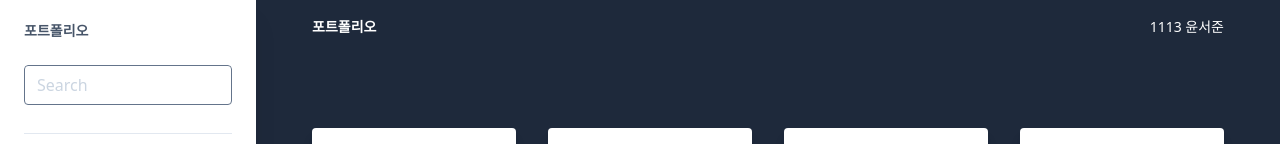
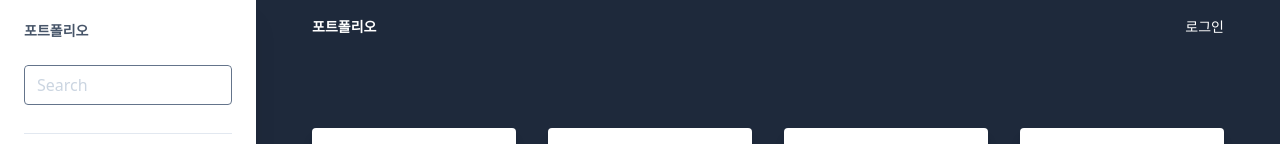
Before and after one commit to github-jademon/PortfolioChk, a Next.js app: page / in a window 1280 px wide. Shown: the top 144 px of the page. Built offline with nearby package versions, Linux system fonts and the light colour scheme.

Commit message:
sync api

```diff
--- a/components/Navbars/AdminNavbar.js
+++ b/components/Navbars/AdminNavbar.js
@@ -2,7 +2,13 @@ import React from "react";
 
 // import UserDropdown from "components/Dropdowns/UserDropdown.js";
 
-export default function Navbar({ userid, username }) {
+export default function Navbar({  username }) {
+  const login = () => {
+    fetch("https://portfolio.gbsw.hs.kr/login").then((response) =>
+      response.json().then(x=> window.location = x.url)
+    );
+  }
+  const userid="";
   return (
     <>
       {/* Navbar */}
@@ -32,7 +38,10 @@ export default function Navbar({ userid, username }) {
           {/* User */}
           <ul className="flex-col md:flex-row list-none items-center hidden md:flex text-white text-sm">
             {/* <UserDropdown /> */}
-            {userid + " " + username}
+            <div onClick={(e) => login()}>
+              { userid ? userid + " " + username : "로그인"}
+            </div>
+
           </ul>
         </div>
       </nav>
```
